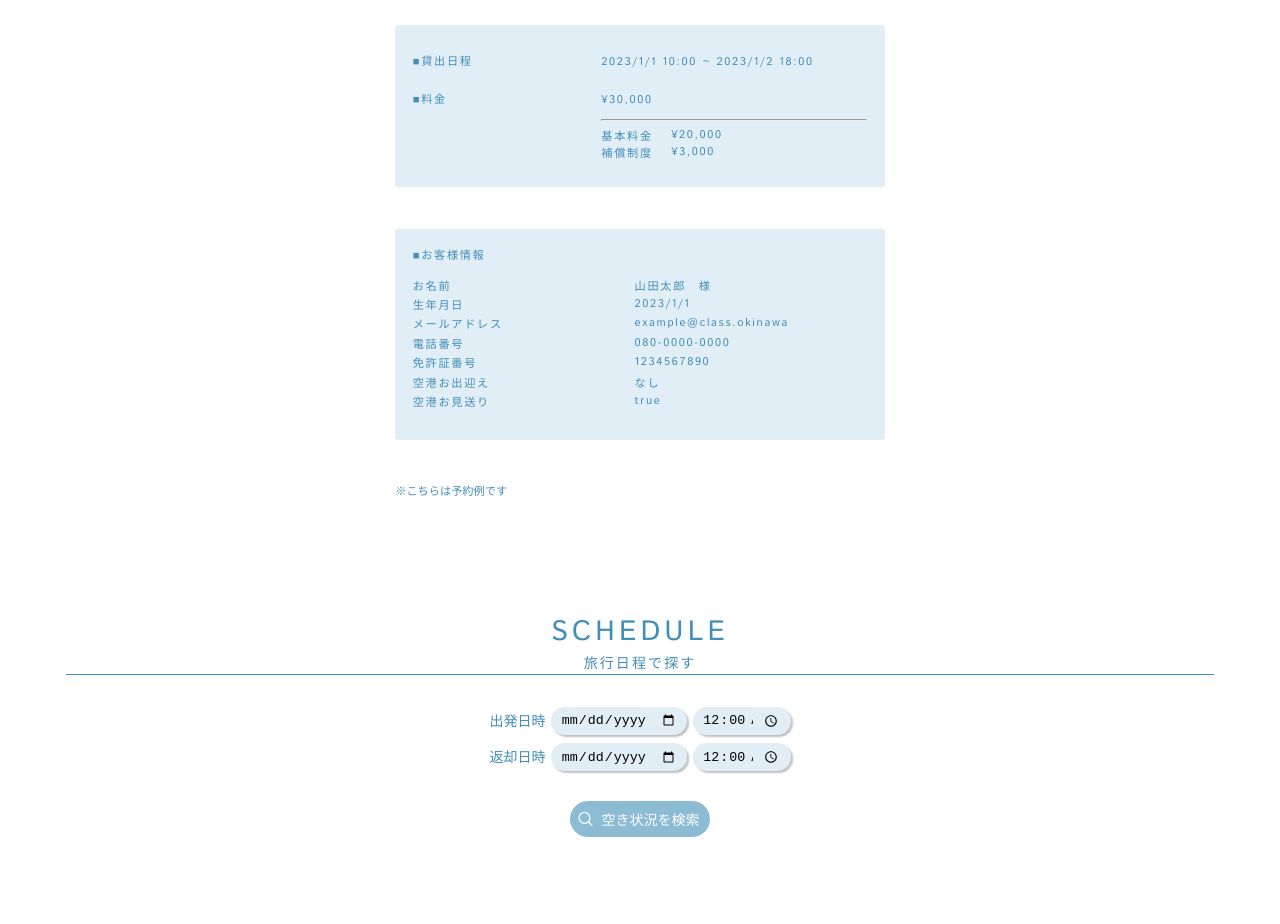
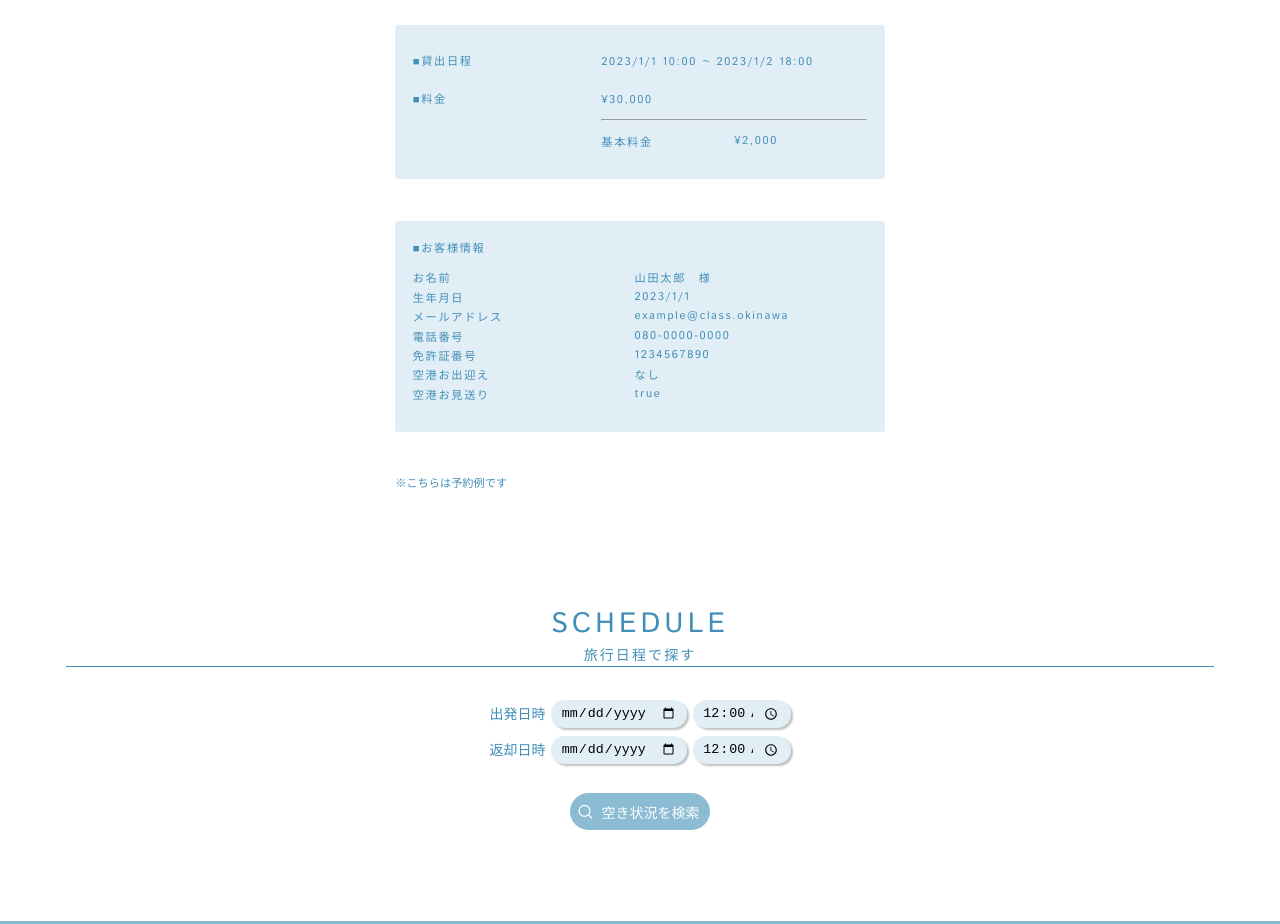
Before and after one commit to kentheboy/khufu-front-end, a Vue app: page / in a window 1280 px wide. Shown: the part 2920-3844 px from the top of the page. Built offline with nearby package versions, Linux system fonts and the light colour scheme.

Commit message:
enable dynamic display of price-details with options

```diff
--- a/src/components/common/Information.vue
+++ b/src/components/common/Information.vue
@@ -22,16 +22,34 @@
                     <div class="detail">
                         <p>¥{{ addCommas(reservationInfo.totalFee) }}</p>
                         <hr>
-                        <div class="price-detail">
-                            <div class="basic-price-title">基本料金</div>
-                            <div class="basic-price">¥20,000</div>
-                            <div class="insurance-price-title">補償制度</div>
-                            <div class="insurance-price">¥3,000</div>
-                            <!-- <div class="insurance-price-help">
-                                <img class="insurance-price-help-icon" alt="" src="/images/@2x.png">
-                                <div class="">補償制度を詳しく</div>
-                            </div> -->
-                        </div>
+                        <dl class="price-detail">
+                            <dt class="basic-price-title">基本料金</dt>
+                            <dd class="basic-price">¥{{ addCommas(reservationInfo.carInfos.basicFee) }}</dd>
+                            <dt
+                                v-if="reservationInfo.additionalService && reservationInfo.additionalService.akamineStaDelivery == 1"
+                                class="options-price-title"
+                            >
+                                赤嶺駅貸出料
+                            </dt>
+                            <dd
+                                v-if="reservationInfo.additionalService && reservationInfo.additionalService.akamineStaDelivery == 1"
+                                class="options-price"
+                            >
+                                ¥3,000
+                            </dd>
+                            <dt
+                                v-if="reservationInfo.additionalService && reservationInfo.additionalService.useOfChiledSheet > 0"
+                                class="options-price-title"
+                            >
+                                お子様用シート代
+                            </dt>
+                            <dd
+                                v-if="reservationInfo.additionalService && reservationInfo.additionalService.useOfChiledSheet > 0"
+                                class="options-price"
+                            >
+                                ¥{{ addCommas(reservationInfo.additionalService.useOfChiledSheet) }}
+                            </dd>
+                        </dl>
                     </div>
                 </div>
             </div>
@@ -95,7 +113,8 @@ export default {
                         "/images/car-images/main4.png"
                     ],
                     maxmumPassenger: 7,
-                    isSmokingAllowed: false
+                    isSmokingAllowed: false,
+                    basicFee: 2000
                 }
             })
         },
@@ -189,33 +208,16 @@ export default {
                     width: 14rem;
                 }
                 .price-detail {
-                    position: relative;
-                    width: 100%;
-                    height: 3rem;
+                    display: flex;
+                    flex-wrap: wrap;
                     @media screen and (max-width: 390px) {
                         height: 4rem
                     }
-                    .basic-price-title {
-                        position: absolute;
-                        top: 0;
-                        left: 0;
+                    dt, dd {
+                        margin: 0;
+                        width: 50%;
                     }
-                    .basic-price {
-                        position: absolute;
-                        top: 0;
-                        left: 5rem;
-                    }
-                    .insurance-price-title {
-                        position: absolute;
-                        top: 1.2rem;
-                        left: 0rem;
-                    }
-                    .insurance-price {
-                        position: absolute;
-                        top: 1.2rem;
-                        left: 5rem;
-                    }
-                    .insurance-price-help {
+                    .options-price-help {
                         position: absolute;
                         cursor: pointer;
                         display: flex;
@@ -227,7 +229,7 @@ export default {
                             top: 2.7rem;
                             left: 0rem;
                         }
-                        .insurance-price-help-icon {
+                        .options-price-help-icon {
                             height: 0.9rem
                         }
                     }
```
